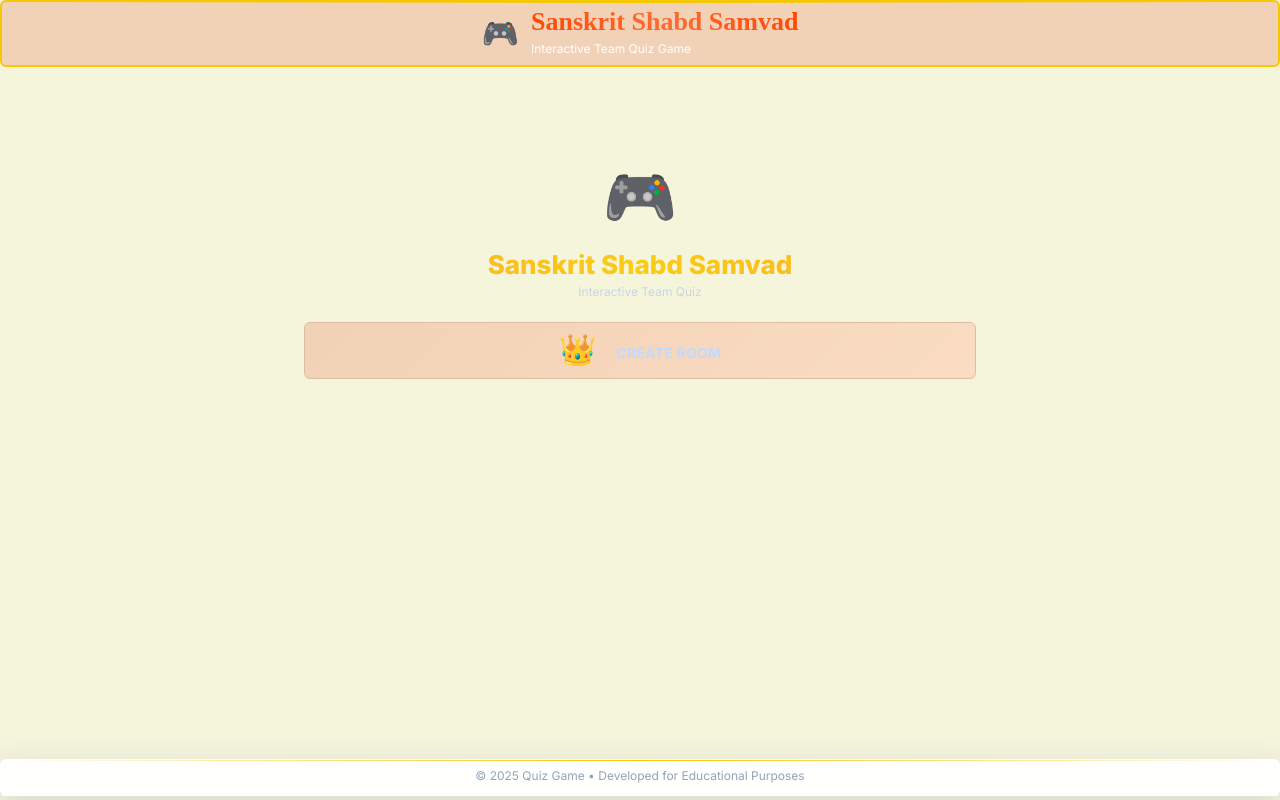
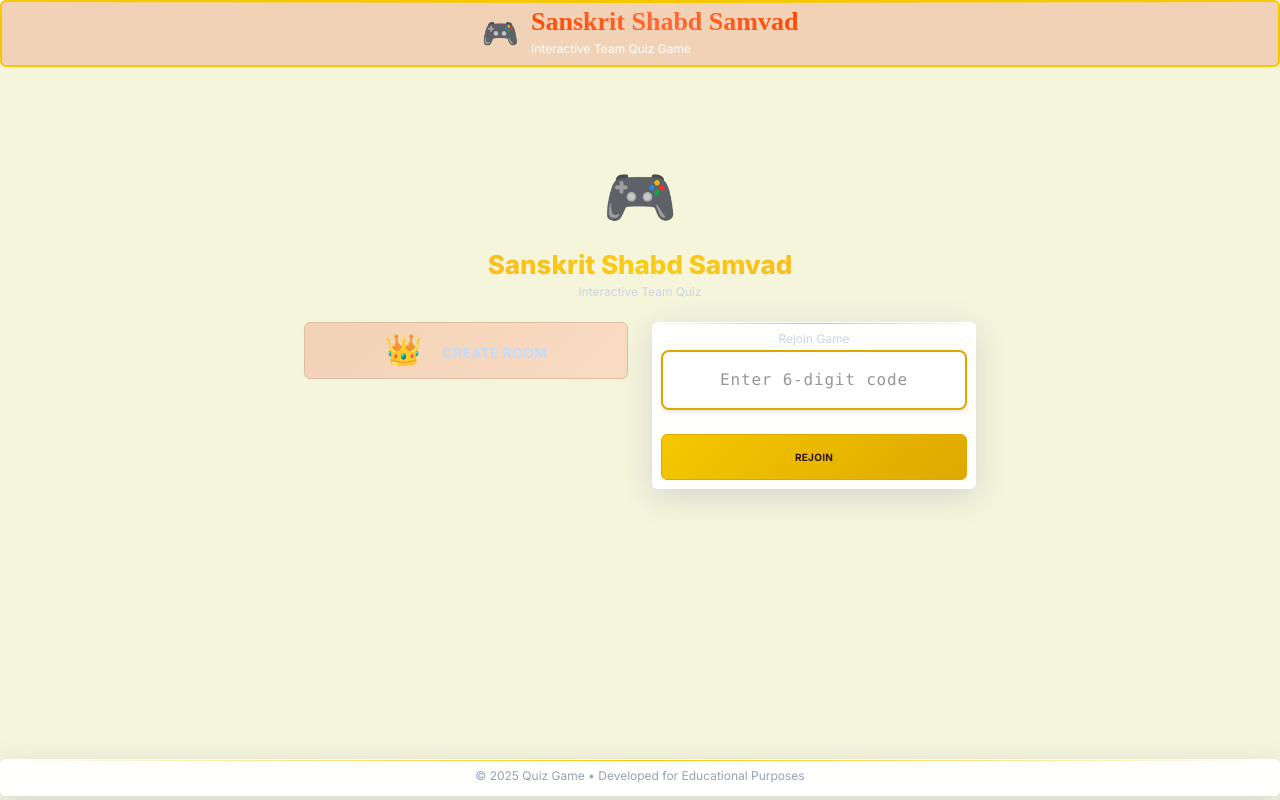
Before and after one commit to Bhavya25123/Gameshow, a React (Create React App) app in the folder frontend/: page /HostHomePage in a window 1280 px wide. Built offline with nearby package versions, Linux system fonts and the light colour scheme.

Commit message:
Prompt score override and add host rejoin form

```diff
--- a/frontend/src/pages/AudienceGamePage.tsx
+++ b/frontend/src/pages/AudienceGamePage.tsx
@@ -83,6 +83,13 @@ const AudienceGamePage: React.FC = () => {
       setMessage({
         text: `❌ ${data.teamName} answered "${data.submittedText}" incorrectly.`,
         type: "error",
+      });
+    },
+    onAnswerOverridden: (data: any) => {
+      setGame(data.game);
+      setMessage({
+        text: `✅ Host awarded ${data.pointsAwarded} points to ${data.teamName}.`,
+        type: "success",
       });
     },
     onRemainingCardsRevealed: (data: any) => {
--- a/frontend/src/pages/HostGamePage.tsx
+++ b/frontend/src/pages/HostGamePage.tsx
@@ -1,5 +1,5 @@
 import React, { useState, useEffect, useRef } from "react";
-import { Link } from "react-router-dom";
+import { Link, useLocation } from "react-router-dom";
 import io, { Socket } from "socket.io-client";
 
 // Import components
@@ -37,6 +37,8 @@ const HostGamePage: React.FC = () => {
   const [overrideMode, setOverrideMode] = useState(false);
 
   const socketRef = useRef<Socket | null>(null);
+
+  const location = useLocation();
 
   // Hooks
   const { timer } = useTimer(game?.status === "active");
@@ -160,9 +162,28 @@ const HostGamePage: React.FC = () => {
     socket.on("answer-incorrect", (data) => {
       console.log("❌ Incorrect answer with question tracking:", data);
       setGame(data.game);
-      setControlMessage(
-        `❌ ${data.playerName} answered incorrectly. ${data.message}`
-      );
+      setControlMessage(`❌ ${data.playerName} answered incorrectly.`);
+
+      // Prompt host for score override
+      if (window.confirm("Override score for this answer?")) {
+        const input = window.prompt("Enter points to award", "0");
+        const points = input ? parseInt(input, 10) : 0;
+        if (!isNaN(points)) {
+          const round = data.game.currentRound;
+          const teamId = data.teamId;
+          const teamKey = teamId?.includes("team1") ? "team1" : "team2";
+          const questionNumber =
+            data.game.gameState.questionsAnswered[teamKey] + 1;
+          socketRef.current?.emit("override-answer", {
+            gameCode,
+            teamId,
+            round,
+            questionNumber,
+            isCorrect: true,
+            pointsAwarded: points,
+          });
+        }
+      }
     });
 
     socket.on("remaining-cards-revealed", (data) => {
@@ -268,7 +289,9 @@ const HostGamePage: React.FC = () => {
     socket.on("answer-overridden", (data) => {
       console.log("✅ Answer overridden:", data);
       setGame(data.game);
-      setControlMessage("Answer overridden by host.");
+      setControlMessage(
+        `Host awarded ${data.pointsAwarded} points to ${data.teamName}.`
+      );
       setOverrideMode(false);
     });
 
@@ -292,6 +315,17 @@ const HostGamePage: React.FC = () => {
 
     return socket;
   }, []);
+
+  useEffect(() => {
+    const params = new URLSearchParams(location.search);
+    const code = params.get("code");
+    if (code && !gameCode) {
+      const upper = code.toUpperCase();
+      setJoinCode(upper);
+      setGameCode(upper);
+      setupSocket(upper);
+    }
+  }, [location.search, gameCode, setupSocket]);
 
   const createGame = async () => {
     console.log(
--- a/frontend/src/pages/HostHomePage.tsx
+++ b/frontend/src/pages/HostHomePage.tsx
@@ -1,12 +1,14 @@
-import React from "react";
+import React, { useState } from "react";
 import { useNavigate } from "react-router-dom";
 import PageLayout from "../components/layout/PageLayout";
 import AnimatedCard from "../components/common/AnimatedCard";
 import Button from "../components/common/Button";
+import Input from "../components/common/Input";
 import { ROUTES } from "../utils/constants";
 
 const HomePage: React.FC = () => {
   const navigate = useNavigate();
+  const [joinCode, setJoinCode] = useState("");
 
   return (
     <PageLayout>
@@ -33,11 +35,31 @@ const HomePage: React.FC = () => {
                 </span>
               }
             >
-
-              <span className="block text-sm text-blue-200 mt-1">
-                Create Room
-              </span>
+              <span className="block text-sm text-blue-200 mt-1">Create Room</span>
             </Button>
+          </AnimatedCard>
+          <AnimatedCard className="flex-1" delay={400}>
+            <div className="glass-card p-6 text-center">
+              <p className="mb-4 text-slate-300">Rejoin Game</p>
+              <Input
+                id="rejoinCode"
+                value={joinCode}
+                onChange={(e) => setJoinCode(e.target.value.toUpperCase())}
+                placeholder="Enter 6-digit code"
+                maxLength={6}
+                variant="center"
+              />
+              <Button
+                onClick={() =>
+                  joinCode.trim() && navigate(`${ROUTES.HOST}?code=${joinCode}`)
+                }
+                variant="secondary"
+                size="xl"
+                className="w-full mt-4"
+              >
+                Rejoin
+              </Button>
+            </div>
           </AnimatedCard>
         </div>
       </div>
--- a/frontend/src/pages/JoinGamePage.tsx
+++ b/frontend/src/pages/JoinGamePage.tsx
@@ -246,7 +246,9 @@ const JoinGamePage: React.FC = () => {
     onAnswerOverridden: (data: any) => {
       console.log("Answer overridden:", data);
       setGame(data.game);
-      setGameMessage("Answer overridden by host.");
+      setGameMessage(
+        `Host awarded ${data.pointsAwarded} points to ${data.teamName}.`
+      );
     },
     onGameReset: (data: any) => {
       console.log("Game reset received:", data);
```
